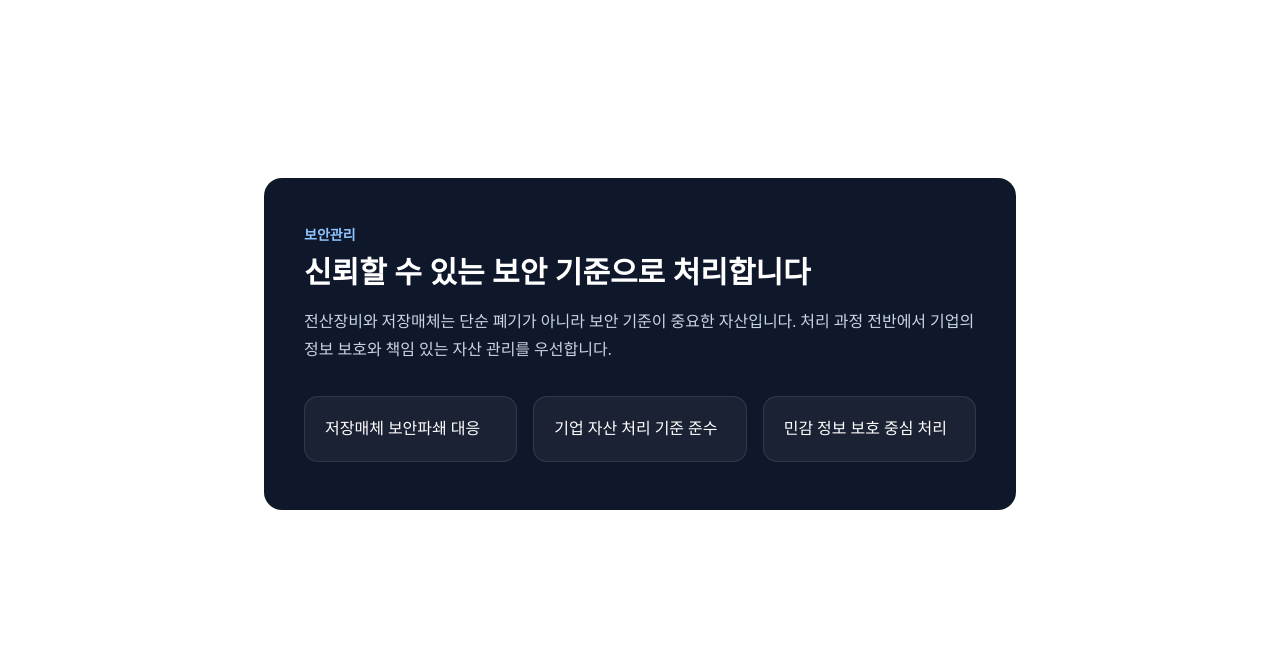
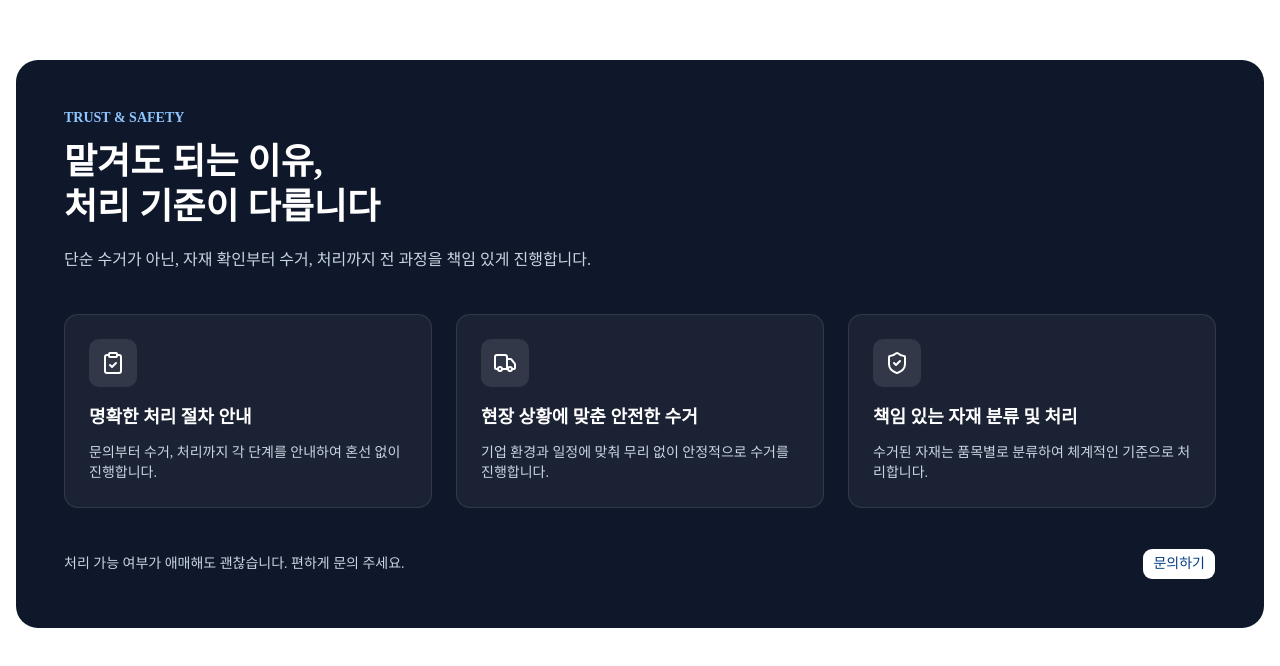
Before and after one commit to AMeaningfulStar/b2b-portal, a Next.js app: page / in a window 1280 px wide. Shown: the part 2512-3178 px from the top of the page. Built offline with nearby package versions, Linux system fonts and the light colour scheme.

Commit message:
feat: 홈 보안관리 섹션 상세 UI 보강
- 홈 보안관리 섹션에 핵심 가치 및 경쟁력 UI 적용
- 신뢰성, 보안성, 비용 효율 메시지를 강조하는 구조로 개선
- 서비스 및 처리절차 이후 자연스럽게 이어지는 신뢰 구간 구성

```diff
--- a/components/sections/security-summary-section.tsx
+++ b/components/sections/security-summary-section.tsx
@@ -1,34 +1,81 @@
 'use client'
 
+import Link from 'next/link'
+import { ShieldCheck, ClipboardCheck, Truck } from 'lucide-react'
+
+import { Button } from '@/components/ui/button'
 import { useScrollAnimation } from '@/hooks/use-scroll-animation'
 
-export default function SecuritySummarySection() {
+const items = [
+  {
+    icon: ClipboardCheck,
+    title: '명확한 처리 절차 안내',
+    description: '문의부터 수거, 처리까지 각 단계를 안내하여 혼선 없이 진행합니다.',
+  },
+  {
+    icon: Truck,
+    title: '현장 상황에 맞춘 안전한 수거',
+    description: '기업 환경과 일정에 맞춰 무리 없이 안정적으로 수거를 진행합니다.',
+  },
+  {
+    icon: ShieldCheck,
+    title: '책임 있는 자재 분류 및 처리',
+    description: '수거된 자재는 품목별로 분류하여 체계적인 기준으로 처리합니다.',
+  },
+]
+
+export default function TrustSection() {
   const { ref, isVisible } = useScrollAnimation()
-
-  const items = ['저장매체 보안파쇄 대응', '기업 자산 처리 기준 준수', '민감 정보 보호 중심 처리']
 
   return (
     <section
       id="security"
       ref={ref}
-      className={`flex min-h-screen items-center justify-center bg-white px-4 py-20 transition-[opacity,transform] duration-700 ${
+      className={`px-4 py-20 transition-all duration-700 min-h-screen flex items-center justify-center ${
         isVisible ? 'translate-y-0 opacity-100' : 'translate-y-10 opacity-0'
       }`}
     >
-      <div className="mx-auto max-w-6xl rounded-2xl bg-[#0f172a] px-6 py-12 text-white md:px-10">
-        <p className="mb-2 text-sm font-semibold text-blue-300">보안관리</p>
-        <h2 className="text-3xl leading-tight font-bold">신뢰할 수 있는 보안 기준으로 처리합니다</h2>
-        <p className="mt-4 max-w-2xl text-sm leading-7 text-slate-300 md:text-base">
-          전산장비와 저장매체는 단순 폐기가 아니라 보안 기준이 중요한 자산입니다. 처리 과정 전반에서 기업의 정보 보호와
-          책임 있는 자산 관리를 우선합니다.
-        </p>
+      <div className="mx-auto max-w-7xl flex items-center justify-center">
+        {/* 메인 박스 */}
+        <div className="rounded-3xl bg-[#0f172a] px-6 py-12 text-white md:px-12">
+          {/* Header */}
+          <div className="mb-10 max-w-2xl">
+            <p className="mb-3 text-sm font-semibold text-blue-300">TRUST & SAFETY</p>
+            <h2 className="text-3xl leading-tight font-bold md:text-4xl">
+              맡겨도 되는 이유,
+              <br />
+              처리 기준이 다릅니다
+            </h2>
+            <p className="mt-4 text-sm leading-7 text-slate-300 md:text-base">
+              단순 수거가 아닌, 자재 확인부터 수거, 처리까지 전 과정을 책임 있게 진행합니다.
+            </p>
+          </div>
 
-        <div className="mt-8 grid gap-4 md:grid-cols-3">
-          {items.map((item) => (
-            <div key={item} className="rounded-xl border border-white/10 bg-white/5 p-5">
-              <p className="font-medium">{item}</p>
-            </div>
-          ))}
+          {/* 카드 */}
+          <div className="grid gap-6 md:grid-cols-3">
+            {items.map((item) => (
+              <div
+                key={item.title}
+                className="rounded-xl border border-white/10 bg-white/5 p-6 transition-all hover:bg-white/10"
+              >
+                <div className="mb-4 flex h-12 w-12 items-center justify-center rounded-lg bg-white/10">
+                  <item.icon className="h-6 w-6 text-white" />
+                </div>
+
+                <h3 className="text-lg font-semibold">{item.title}</h3>
+                <p className="mt-3 text-sm text-slate-300">{item.description}</p>
+              </div>
+            ))}
+          </div>
+
+          {/* CTA */}
+          <div className="mt-10 flex flex-col items-start gap-4 md:flex-row md:items-center md:justify-between">
+            <p className="text-sm text-slate-300">처리 가능 여부가 애매해도 괜찮습니다. 편하게 문의 주세요.</p>
+
+            <Button className="bg-white text-[#003d82] hover:bg-gray-100">
+              <Link href="/quote">문의하기</Link>
+            </Button>
+          </div>
         </div>
       </div>
     </section>
```
